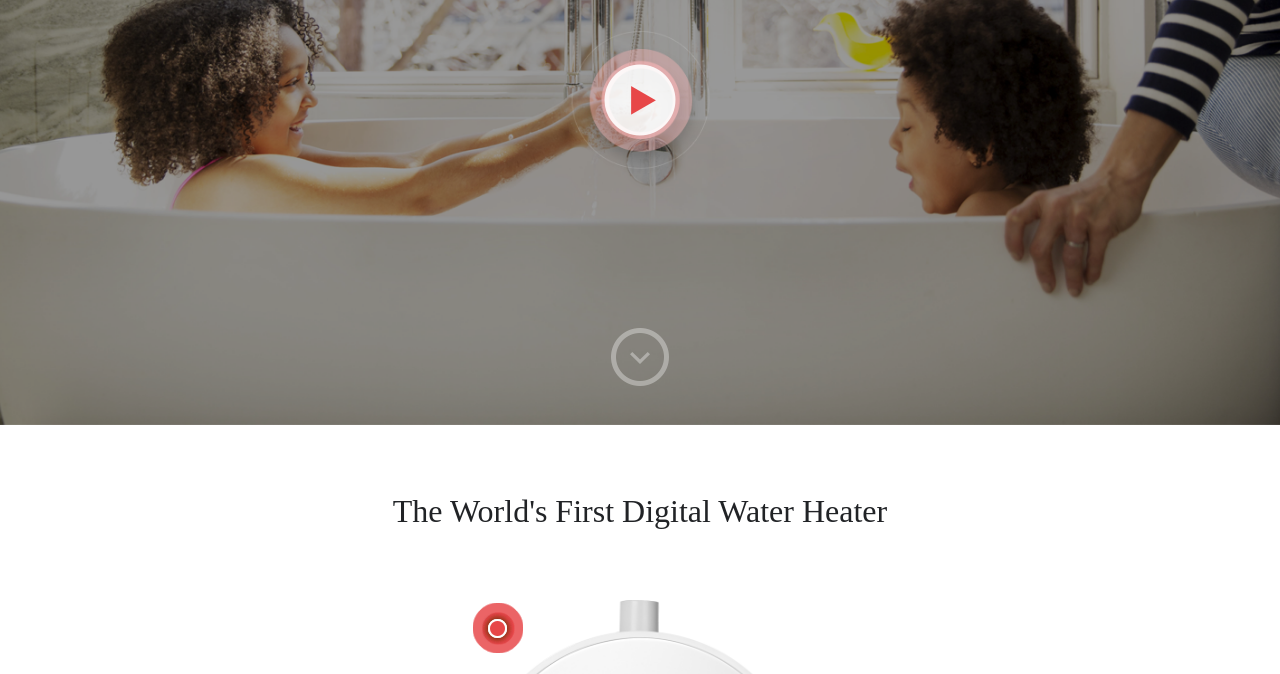
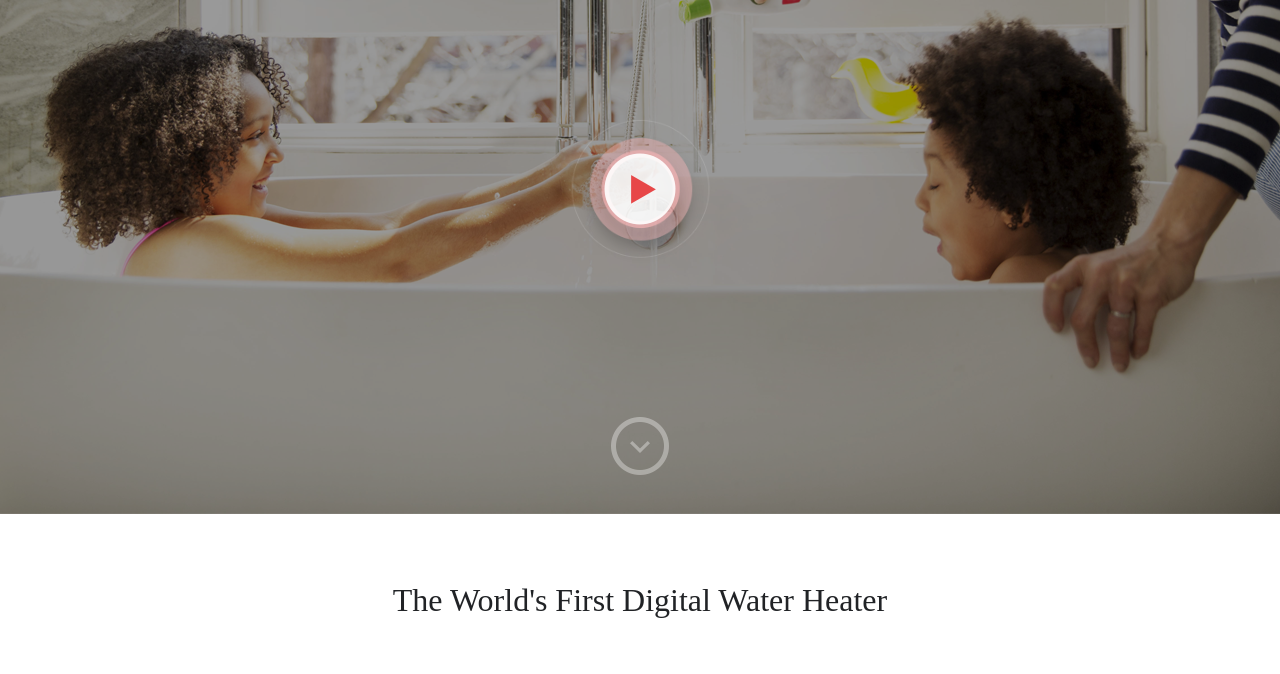
Before and after one commit to mauricio-gamboa/HeatWorksSite, a plain HTML site: page index.html in a window 1280 px wide. Shown: the part 422-1096 px from the top of the page. Drawn offline with Linux system fonts and the light colour scheme; a web font is replaced by a local one.

Commit message:
More Fixes

```diff
--- a/public/styles/styles.css
+++ b/public/styles/styles.css
@@ -411,8 +411,8 @@ Home Video Styles
   background-position: center top;
   background-repeat: no-repeat;
   background-size: cover;
-  height: 847px;
-  padding-top: 200px;
+  height: 936px;
+  padding-top: 289px;
   text-align: center;
 }
 
```
